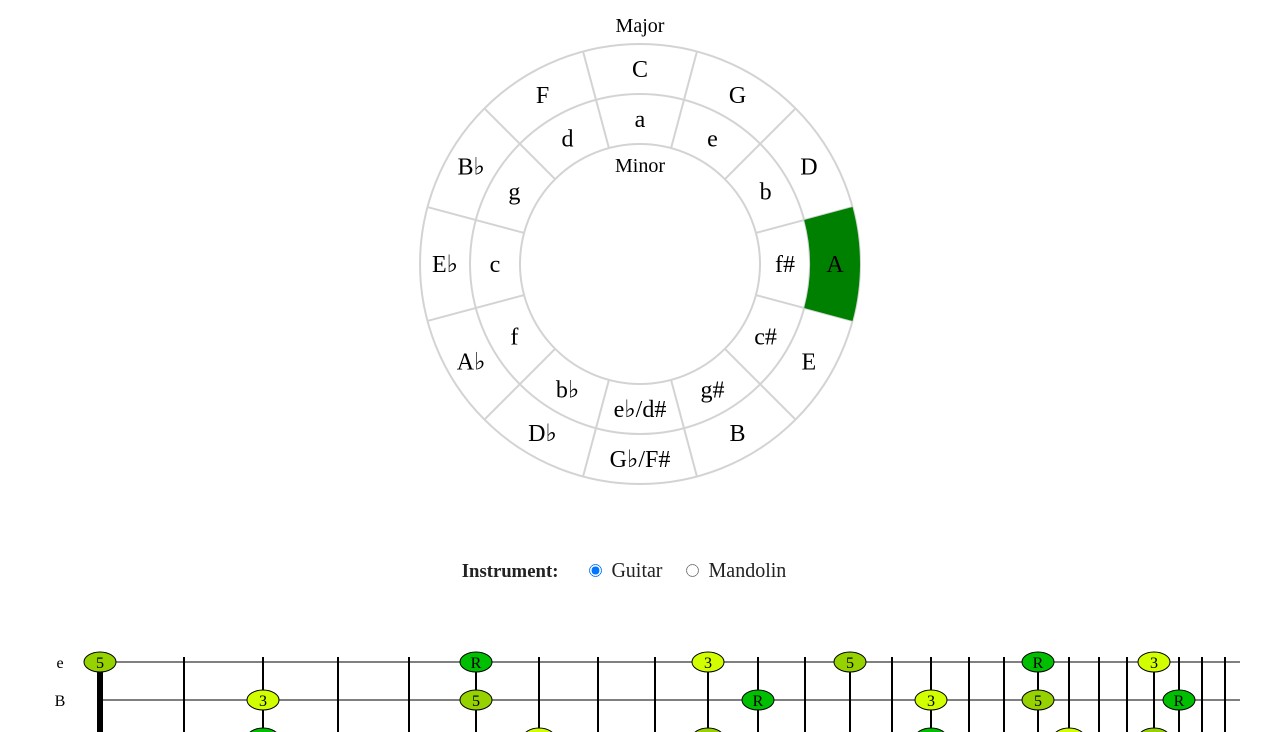
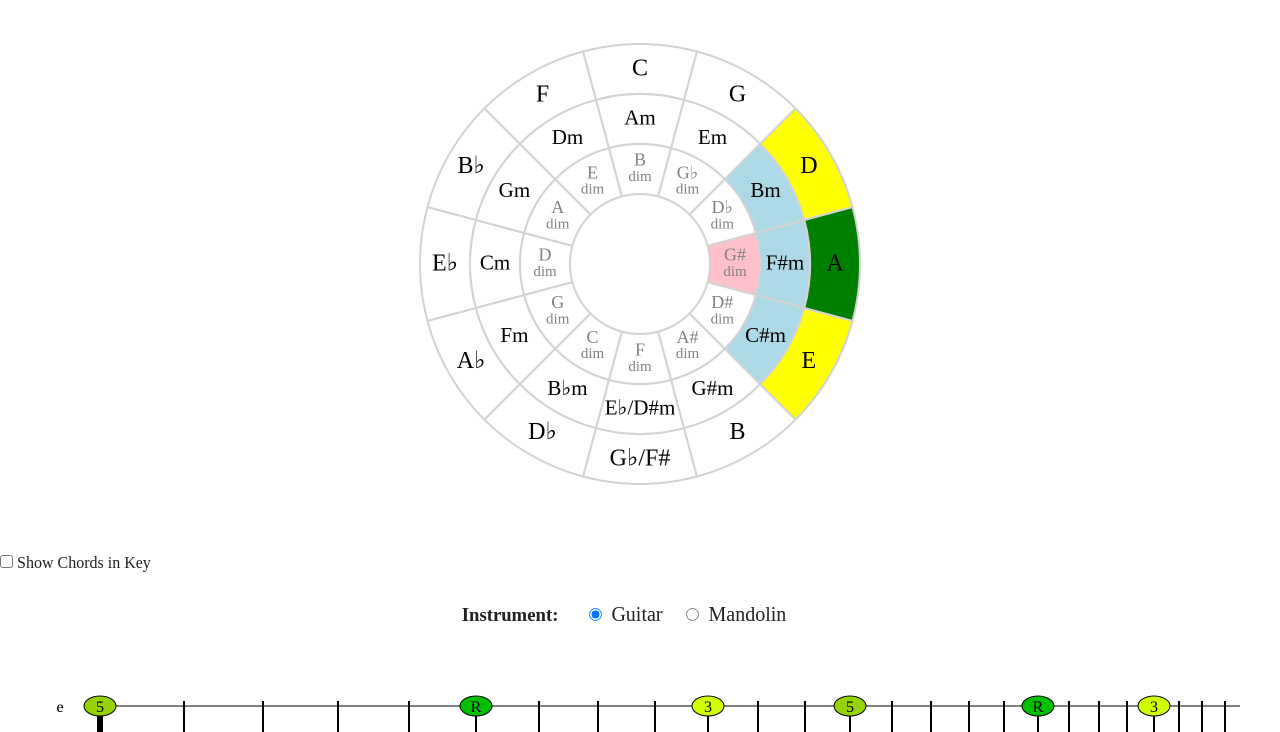
Before and after one commit to tjvick/onlychords, a website built with Parcel: page index.html in a window 1280 px wide. Shown: the part 68-800 px from the top of the page. Built offline with nearby package versions, Linux system fonts and the light colour scheme.

Commit message:
Refactor circle of fifths into smaller classes

```diff
--- a/index.html
+++ b/index.html
@@ -37,6 +37,19 @@
     <div class="hidden-container">
       <canvas id="circle-click-canvas"></canvas>
     </div>
+
+    <form>
+      <div class="chords-in-key-toggler">
+        <input
+          type="checkbox"
+          id="chords-in-key"
+          name="chords-in-key"
+          value="0"
+          onchange="handleChordsInKeyToggle(this)"
+        />
+        <label for="chords-in-key">Show Chords in Key</label>
+      </div>
+    </form>
 
     <form>
       <div class="instrument-selector">
--- a/js/circleOfFifths/circle.js
+++ b/js/circleOfFifths/circle.js
@@ -1,7 +1,8 @@
-import {constructScaledCanvas, getRandomColor, isolate} from "../shared/utils";
+import {constructScaledCanvas, getRandomColor} from "../shared/utils";
 import {CircleClickCanvas} from "./circleClickCanvas";
 import {redrawAll} from "../shared/commands";
 import state from "../shared/state";
+import {DiminishedKeyArea, MajorKeyArea, MinorKeyArea} from "./keyAreas";
 
 const canvasSize = {
   width: 500,
@@ -9,18 +10,7 @@ const canvasSize = {
   scaleFactor: 2,
 }
 
-const majorLabels = ['A', 'E', 'B', 'G♭/F#', 'D♭', 'A♭', 'E♭', 'B♭', 'F', 'C', 'G', 'D'];
-const minorLabels = ['f#', 'c#', 'g#', 'e♭/d#', 'b♭', 'f', 'c', 'g', 'd', 'a', 'e', 'b'];
-
-const styles = {
-  centerX: 250,
-  centerY: 250,
-  innerRadius: 120,
-  middleRadius: 170,
-  outerRadius: 220,
-  innerTextRadius: 145,
-  outerTextRadius: 195,
-}
+const circlePositionIndices = [0, 1, 2, 3, 4, 5, 6, 7, 8, 9, 10, 11];
 
 export class CircleOfFifths {
   canvas;
@@ -29,117 +19,70 @@ export class CircleOfFifths {
 
   constructor () {
     [this.canvas, this.ctx] = constructScaledCanvas("circle-canvas", canvasSize);
-
     this.clickCanvas = new CircleClickCanvas(canvasSize);
   }
 
-  drawRing(ctx) {
-    isolate(ctx, () => {
-      ctx.beginPath();
-      ctx.arc(styles.centerX, styles.centerY, styles.innerRadius, 0, 2*Math.PI)
-      ctx.lineWidth = "2";
-      ctx.strokeStyle = "lightgray";
-      ctx.stroke();
+  drawKeyAreas(ctx) {
+    circlePositionIndices.forEach((ix) => {
+      const majorKeyArea = new MajorKeyArea(ix);
+      majorKeyArea.drawBorder(ctx);
+      majorKeyArea.writeLabel(ctx);
 
-      ctx.beginPath();
-      ctx.arc(styles.centerX, styles.centerY, styles.middleRadius, 0, 2*Math.PI)
-      ctx.lineWidth = "2";
-      ctx.strokeStyle = "lightgray";
-      ctx.stroke();
+      const minorKeyArea = new MinorKeyArea(ix);
+      minorKeyArea.drawBorder(ctx);
+      minorKeyArea.writeLabel(ctx);
 
-      ctx.beginPath();
-      ctx.arc(styles.centerX, styles.centerY, styles.outerRadius, 0, 2*Math.PI)
-      ctx.lineWidth = "2";
-      ctx.strokeStyle = "lightgray";
-      ctx.stroke();
-    })
-  }
-
-  drawDividers(ctx) {
-    isolate(ctx, () => {
-      const offset = 2*Math.PI / 24;
-      for (let ix=0; ix<12; ix++) {
-        let angle = ix * (2*Math.PI / 12) + offset;
-        const innerPointX = styles.innerRadius * Math.cos(angle) + styles.centerX;
-        const innerPointY = styles.innerRadius * Math.sin(angle) + styles.centerY;
-        const outerPointX = styles.outerRadius * Math.cos(angle) + styles.centerX;
-        const outerPointY = styles.outerRadius * Math.sin(angle) + styles.centerY;
-        ctx.beginPath();
-        ctx.moveTo(innerPointX, innerPointY);
-        ctx.lineTo(outerPointX, outerPointY);
-        ctx.lineWidth = "2";
-        ctx.strokeStyle = "lightgray";
-        ctx.stroke();
-      }
-    })
-  }
-
-  fillDonutSlice(ctx, clockAngle, innerRadius, outerRadius, fillStyle) {
-    const angle = -clockAngle * 2 * Math.PI / 12;
-    const offset = 2 * Math.PI / 24;
-
-    isolate(ctx, () => {
-      ctx.beginPath();
-      ctx.arc(styles.centerX, styles.centerY, innerRadius, angle-offset, angle+offset);
-      const outerPointX = outerRadius * Math.cos(angle+offset) + styles.centerX;
-      const outerPointY = outerRadius * Math.sin(angle+offset) + styles.centerY;
-      ctx.lineTo(outerPointX, outerPointY);
-      ctx.arc(styles.centerX, styles.centerY, outerRadius, angle+offset, angle-offset, true);
-      ctx.fillStyle = fillStyle;
-      ctx.fill();
+      const diminishedKeyArea = new DiminishedKeyArea(ix);
+      diminishedKeyArea.drawBorder(ctx);
+      diminishedKeyArea.writeLabel(ctx, "gray");
     })
   }
 
   fillActiveKey(ctx, chordRootNumber, chordQuality) {
-    if (chordQuality === "major") {
-      const clockAngle = (chordRootNumber * 5 ) % 12;
-      this.fillDonutSlice(ctx, clockAngle, styles.middleRadius, styles.outerRadius, "green");
-    } else {
-      const clockAngle = (3 + chordRootNumber * 5 ) % 12;
-      this.fillDonutSlice(ctx, clockAngle, styles.innerRadius, styles.middleRadius, "green");
+    const activeKeyArea = chordQuality === "major"
+      ? new MajorKeyArea(chordRootNumber)
+      : new MinorKeyArea(chordRootNumber);
+    activeKeyArea.highlight(ctx);
+  }
+
+  fillChordsInKey(ctx, chordRootNumber, chordQuality) {
+    let majorSemitones = [5, 7];
+    let minorSemitones = [2, 4, 9];
+    let diminishedSemitone = 11;
+
+    if (chordQuality === "minor") {
+      majorSemitones = [3, 8, 10];
+      minorSemitones = [5, 7];
+      diminishedSemitone = 2;
     }
+
+    majorSemitones.forEach((semitoneNumber) => {
+      const majorKeyArea = new MajorKeyArea(chordRootNumber + semitoneNumber);
+      majorKeyArea.shade(ctx, "yellow");
+    });
+
+    minorSemitones.forEach(semitoneNumber => {
+      const minorKeyArea = new MinorKeyArea(chordRootNumber + semitoneNumber);
+      minorKeyArea.shade(ctx, "lightblue");
+    })
+
+    const diminishedKeyArea = new DiminishedKeyArea(chordRootNumber + diminishedSemitone);
+    diminishedKeyArea.shade(ctx, "pink");
   }
 
   drawInvisibleKeyButtons(ctx) {
-    majorLabels.forEach((label, clockAngle) => {
+    circlePositionIndices.forEach((ix) => {
+      const majorKeyArea = new MajorKeyArea(ix);
       const color = getRandomColor();
-      this.fillDonutSlice(ctx, -clockAngle, styles.middleRadius, styles.outerRadius, color);
-      this.clickCanvas.registerKeyButton(label, color);
+      majorKeyArea.shade(ctx, color);
+      this.clickCanvas.registerKeyButton(color, majorKeyArea.note.value, "major");
     })
 
-    minorLabels.forEach((label, clockAngle) => {
+    circlePositionIndices.forEach((ix) => {
+      const minorKeyArea = new MinorKeyArea(ix);
       const color = getRandomColor();
-      this.fillDonutSlice(ctx, -clockAngle, styles.innerRadius, styles.middleRadius, color);
-      this.clickCanvas.registerKeyButton(label, color);
-    })
-  }
-
-  writeLabels(ctx) {
-    isolate(ctx, () => {
-      ctx.font = "24px serif";
-      ctx.textAlign = "center";
-      majorLabels.forEach((label, ix) => {
-        const angle = ix * (2*Math.PI / 12);
-        const x = styles.outerTextRadius * Math.cos(angle) + styles.centerX;
-        const y = styles.outerTextRadius * Math.sin(angle) + styles.centerY + 8;
-        ctx.fillText(label, x, y);
-      })
-
-      minorLabels.forEach((label, ix) => {
-        const angle = ix * (2*Math.PI / 12);
-        const x = styles.innerTextRadius * Math.cos(angle) + styles.centerX;
-        const y = styles.innerTextRadius * Math.sin(angle) + styles.centerY + 8;
-        ctx.fillText(label, x, y);
-      })
-    })
-  }
-
-  writeRingLabels(ctx) {
-    isolate(ctx, () => {
-      ctx.font = "20px serif";
-      ctx.textAlign = "center";
-      ctx.fillText("Major", styles.centerX, styles.centerY - styles.outerRadius - 20 + 8);
-      ctx.fillText("Minor", styles.centerX, styles.centerY - styles.innerRadius + 20 + 8);
+      minorKeyArea.shade(ctx, color);
+      this.clickCanvas.registerKeyButton(color, minorKeyArea.note.value, "minor");
     })
   }
 
@@ -149,17 +92,9 @@ export class CircleOfFifths {
     return function handleCircleClick(event) {
       const clickedKey = clickCanvas.getClickedKey(event);
       if (clickedKey) {
-        if (clickedKey.toUpperCase() === clickedKey) {
-          const clockAngle = majorLabels.indexOf(clickedKey);
-          const chordRootNumber = ((12 - clockAngle) * 5) % 12;
-          state.chordQuality = "major";
-          state.chordRootNumber = chordRootNumber;
-        } else {
-          const clockAngle = minorLabels.indexOf(clickedKey);
-          const chordRootNumber = ((21 - clockAngle) * 5) % 12;
-          state.chordQuality = "minor";
-          state.chordRootNumber = chordRootNumber;
-        }
+        const {chordRootNumber, chordQuality} = clickedKey;
+        state.chordQuality = chordQuality;
+        state.chordRootNumber = chordRootNumber;
         redrawAll();
       }
     }
@@ -179,15 +114,13 @@ export class CircleOfFifths {
     });
   }
 
+  draw(state) {
+    const {chordRootNumber, chordQuality, showChordsInKey} = state;
 
-  draw(state) {
-    const {chordRootNumber, chordQuality} = state;
+    this.fillActiveKey(this.ctx, chordRootNumber, chordQuality);
+    showChordsInKey && this.fillChordsInKey(this.ctx, chordRootNumber, chordQuality);
 
-    this.drawRing(this.ctx);
-    this.drawDividers(this.ctx);
-    this.fillActiveKey(this.ctx, chordRootNumber, chordQuality);
-    this.writeLabels(this.ctx);
-    this.writeRingLabels(this.ctx);
+    this.drawKeyAreas(this.ctx);
     this.drawInvisibleKeyButtons(this.clickCanvas.ctx);
 
     this.clearEventListeners();
--- a/js/circleOfFifths/circleClickCanvas.js
+++ b/js/circleOfFifths/circleClickCanvas.js
@@ -10,8 +10,8 @@ export class CircleClickCanvas {
     [this.canvas, this.ctx] = constructScaledCanvas("circle-click-canvas", canvasSize);
   }
 
-  registerKeyButton(label, color) {
-    this.hitMap[color] = label;
+  registerKeyButton(color, chordRootNumber, chordQuality) {
+    this.hitMap[color] = {chordRootNumber, chordQuality};
   }
 
   getClickedKey(event) {
--- /dev/null
+++ b/js/circleOfFifths/donutSlice.js
@@ -0,0 +1,65 @@
+import {isolate} from "../shared/utils";
+import {circleStyles} from "./shared";
+import {pianoKeyStyles} from "../piano/pianoKey";
+
+export class DonutSlice {
+  semiArcLength = Math.PI / 12;
+
+  constructor(positionIndex, innerRadius, outerRadius) {
+    this.angle = positionIndex * 2 * Math.PI / 12;
+    this.innerRadius = innerRadius;
+    this.outerRadius = outerRadius;
+    this.textRadius = (innerRadius + outerRadius) / 2;
+  }
+
+  buildPath(ctx) {
+    isolate(ctx, () => {
+      const arcStartAngle = this.angle - this.semiArcLength;
+      const arcEndAngle = this.angle + this.semiArcLength;
+      ctx.beginPath();
+      ctx.arc(circleStyles.centerX, circleStyles.centerY, this.innerRadius, arcStartAngle, arcEndAngle);
+      const outerPointX = this.outerRadius * Math.cos(arcEndAngle) + circleStyles.centerX;
+      const outerPointY = this.outerRadius * Math.sin(arcEndAngle) + circleStyles.centerY;
+      ctx.lineTo(outerPointX, outerPointY);
+      ctx.arc(circleStyles.centerX, circleStyles.centerY, this.outerRadius, arcEndAngle, arcStartAngle, true);
+      const innerPointX = this.innerRadius * Math.cos(arcStartAngle) + circleStyles.centerX;
+      const innerPointY = this.innerRadius * Math.sin(arcStartAngle) + circleStyles.centerY;
+      ctx.lineTo(innerPointX, innerPointY);
+    })
+  }
+
+  fill(ctx, fillStyle) {
+    isolate(ctx, () => {
+      this.buildPath(ctx);
+      ctx.fillStyle = fillStyle;
+      ctx.fill();
+    })
+  }
+
+  outline(ctx, lineWidth, strokeStyle) {
+    isolate(ctx, () => {
+      this.buildPath(ctx);
+      ctx.lineWidth = lineWidth;
+      ctx.strokeStyle = strokeStyle;
+      ctx.stroke();
+    })
+  }
+
+  label(ctx, labelLines, fonts, fillStyle) {
+    isolate(ctx, () => {
+      ctx.textAlign = "center";
+      ctx.textBaseline = "middle";
+      ctx.fillStyle = fillStyle;
+      const x = this.textRadius * Math.cos(this.angle) + circleStyles.centerX;
+      const y = this.textRadius * Math.sin(this.angle) + circleStyles.centerY;
+      const nLines = labelLines.length;
+      const textHeight = 16;
+      const top = y - (textHeight / 2) * (nLines - 1);
+
+      labelLines.forEach((labelLine, ixLine) => {
+        ctx.font = fonts[ixLine];
+        ctx.fillText(labelLine, x, top + ixLine*textHeight);
+      })
+    })
+  }
+}
--- /dev/null
+++ b/js/circleOfFifths/keyAreaLabel.js
@@ -0,0 +1,54 @@
+import {notes} from "../shared/constants";
+
+const ACCIDENTAL_SIDE = {
+  sharp: "sharp",
+  flat: "flat",
+  both: "both",
+}
+
+export class KeyAreaLabel {
+  constructor(chordRootNumber, circlePositionIndex, chordQuality) {
+    this.circlePositionIndex = circlePositionIndex;
+    this.note = notes[chordRootNumber % 12];
+    this.chordQuality = chordQuality;
+  }
+
+  getAccidentalSide() {
+    if (this.circlePositionIndex < 3) {
+      return ACCIDENTAL_SIDE.sharp;
+    } else if (this.circlePositionIndex === 3) {
+      return ACCIDENTAL_SIDE.both;
+    } else {
+      return ACCIDENTAL_SIDE.flat
+    }
+  }
+
+  getPrimaryLabel() {
+    const labels = this.note.labels;
+    if (labels.length === 1) {
+      return labels[0];
+    }
+
+    const accidentalSide = this.getAccidentalSide();
+    switch (accidentalSide) {
+      case ACCIDENTAL_SIDE.both:
+        return `${labels[1]}/${labels[0]}`
+      case ACCIDENTAL_SIDE.flat:
+        return labels[1];
+      default:
+        return labels[0];
+    }
+  }
+
+  getLabels() {
+    if (this.chordQuality === "minor") {
+      return [this.getPrimaryLabel() + "m"];
+    }
+
+    if (this.chordQuality === "diminished") {
+      return [this.getPrimaryLabel(), "dim"]
+    }
+
+    return [this.getPrimaryLabel()]
+  }
+}
--- /dev/null
+++ b/js/circleOfFifths/keyAreas.js
@@ -0,0 +1,58 @@
+import {notes} from "../shared/constants";
+import {circleStyles} from "./shared";
+import {DonutSlice} from "./donutSlice";
+import {KeyAreaLabel} from "./keyAreaLabel";
+
+class KeyArea {
+  constructor(positionIndex, innerRadius, outerRadius, keyAreaLabel, fonts) {
+    this.fonts = fonts;
+    this.keyAreaLabel = keyAreaLabel;
+    this.donutSlice = new DonutSlice(positionIndex, innerRadius, outerRadius);
+  }
+
+  highlight(ctx) {
+    this.donutSlice.fill(ctx, "green");
+  }
+
+  shade(ctx, fillStyle) {
+    this.donutSlice.fill(ctx, fillStyle);
+  }
+
+  drawBorder(ctx) {
+    this.donutSlice.outline(ctx, "2", "lightgray");
+  }
+
+  writeLabel(ctx, fillStyle="black") {
+    this.donutSlice.label(ctx, this.keyAreaLabel.getLabels(), this.fonts, fillStyle)
+  }
+}
+
+export class MajorKeyArea extends KeyArea {
+  constructor(chordRootNumber) {
+    const positionIndex = (chordRootNumber * 7) % 12;
+    const note = notes[chordRootNumber % 12];
+    const keyAreaLabel = new KeyAreaLabel(chordRootNumber, positionIndex, "major");
+    super(positionIndex, circleStyles.middleRadius, circleStyles.outerRadius, keyAreaLabel, ["24px serif"]);
+    this.note = note;
+  }
+}
+
+export class MinorKeyArea extends KeyArea {
+  constructor(chordRootNumber) {
+    const positionIndex = (9 + chordRootNumber * 7) % 12;
+    const note = notes[chordRootNumber % 12];
+    const keyAreaLabel = new KeyAreaLabel(chordRootNumber, positionIndex, "minor");
+    super(positionIndex, circleStyles.innerRadius, circleStyles.middleRadius, keyAreaLabel, ["21px serif"]);
+    this.note = note;
+  }
+}
+
+export class DiminishedKeyArea extends KeyArea {
+  constructor(chordRootNumber) {
+    const positionIndex = (7 + chordRootNumber * 7) % 12;
+    const note = notes[chordRootNumber % 12];
+    const keyAreaLabel = new KeyAreaLabel(chordRootNumber, positionIndex, "diminished");
+    super(positionIndex, circleStyles.innerInnerRadius, circleStyles.innerRadius, keyAreaLabel,["18px serif", "15px serif"]);
+    this.note = note;
+  }
+}
--- /dev/null
+++ b/js/circleOfFifths/shared.js
@@ -0,0 +1,8 @@
+export const circleStyles = {
+  centerX: 250,
+  centerY: 250,
+  innerInnerRadius: 70,
+  innerRadius: 120,
+  middleRadius: 170,
+  outerRadius: 220,
+}
--- a/js/main.js
+++ b/js/main.js
@@ -36,5 +36,12 @@ function handleInstrumentSelect(instrumentName) {
   }
 }
 
+function handleChordsInKeyToggle(toggleElement) {
+  console.log(toggleElement.checked);
+  state.showChordsInKey = toggleElement.checked;
+  redrawCircle();
+}
+
 window.handleChordSelect = handleChordSelect;
 window.handleInstrumentSelect = handleInstrumentSelect;
+window.handleChordsInKeyToggle = handleChordsInKeyToggle;
--- a/js/shared/state.js
+++ b/js/shared/state.js
@@ -5,6 +5,7 @@ let state = {
   chordQuality: "major",
   instrument: instruments["guitar"],
   activeTones: new Set(["R", "3", "5"]),
+  showChordsInKey: true,
 };
 
 export default state;
```
